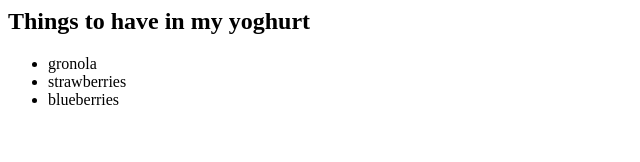
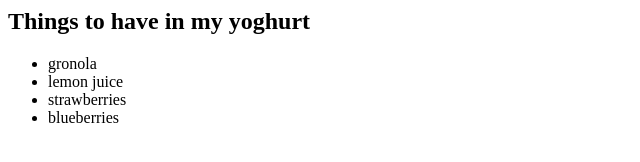
Before and after one commit to aliciajoo/code-first-girls-london-Apr2018, a plain HTML site: page index.html in a window 1280 px wide. Shown: the whole page, without its empty margins (0-640 px from the left). Drawn offline with Linux system fonts and the light colour scheme.

Commit message:
Revert "remove lemon juice"
This reverts commit 79487a41de23c148b618267ef66eff61fe287203.

```diff
--- a/index.html
+++ b/index.html
@@ -3,7 +3,7 @@
 
   <ul>
     <li>gronola</li>
-
+    <li>lemon juice</li>
     <li>strawberries</li>
     <li>blueberries</li>
 
```
